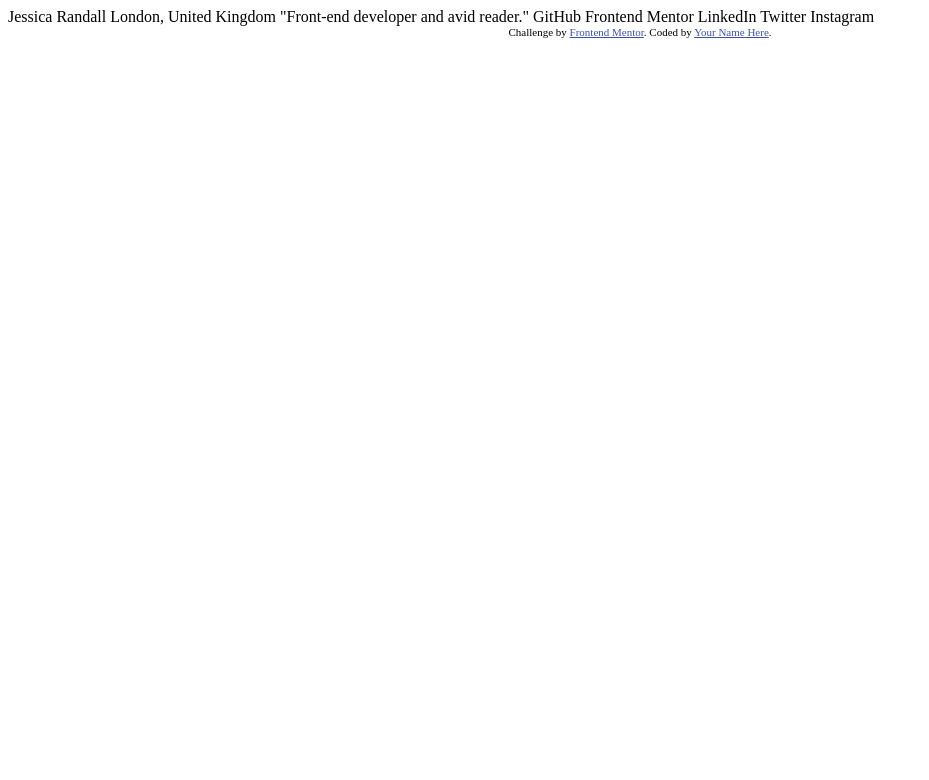
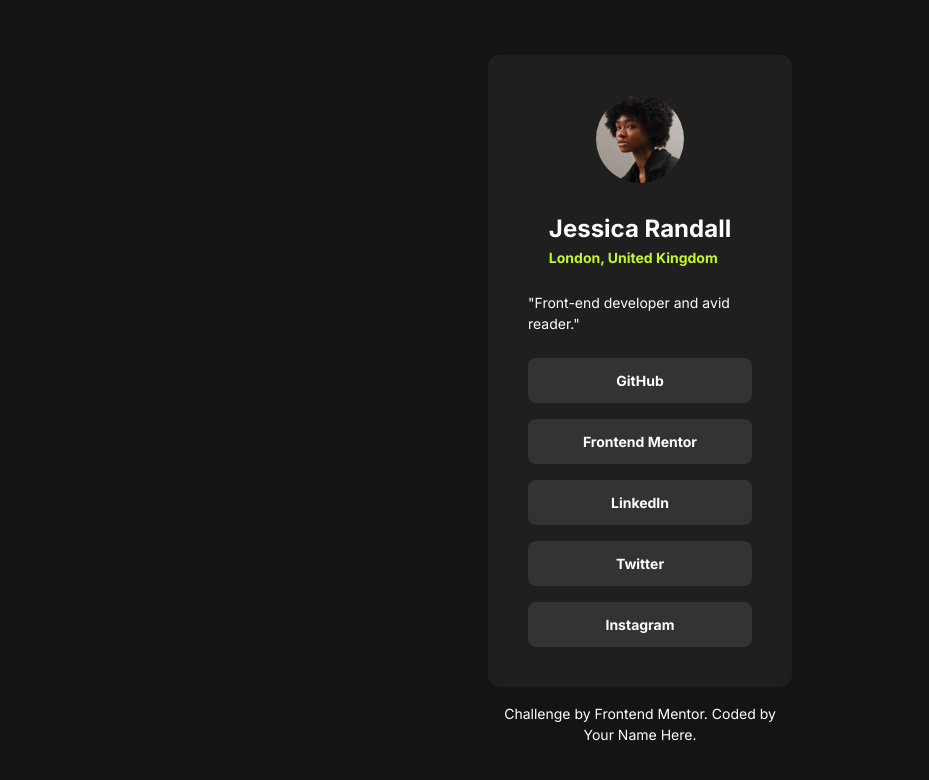
Before and after one commit to sepehrsylvanus/socialLinks-frontEndMentor, a plain HTML site: page index.html in a window 1280 px wide. Shown: the whole page, without its empty margins (0-929 px from the left). Drawn offline with Linux system fonts and the light colour scheme.

Commit message:
complete card

```diff
--- a/index.html
+++ b/index.html
@@ -1,34 +1,65 @@
 <!DOCTYPE html>
 <html lang="en">
   <head>
-  <meta charset="UTF-8">
-  <meta name="viewport" content="width=device-width, initial-scale=1.0"> <!-- displays site properly based on user's device -->
+    <meta charset="UTF-8" />
+    <meta name="viewport" content="width=device-width, initial-scale=1.0" />
 
-  <link rel="icon" type="image/png" sizes="32x32" href="./assets/images/favicon-32x32.png">
-
+    <link
+      rel="icon"
+      type="image/png"
+      sizes="32x32"
+      href="./assets/images/favicon-32x32.png"
+    />
+    <link rel="stylesheet" href="style.css" />
     <title>Frontend Mentor | Social links profile</title>
-
-  <!-- Feel free to remove these styles or customise in your own stylesheet 👍 -->
-  <style>
-    .attribution { font-size: 11px; text-align: center; }
-    .attribution a { color: hsl(228, 45%, 44%); }
-  </style>
   </head>
   <body>
+    <div style="max-width: 304px">
+      <div class="card">
+        <div class="avatar" style="text-align: center">
+          <img
+            src="/assets/images/avatar-jessica.jpeg"
+            width="88"
+            height="88"
+            style="border-radius: 50%"
+            alt="avatar"
+          />
+        </div>
+        <div class="title">
+          <p class="preset1">Jessica Randall</p>
+          <p class="preset2 text-green">London, United Kingdom</p>
+        </div>
+        <div class="bio">
+          <p>"Front-end developer and avid reader."</p>
+        </div>
 
-  Jessica Randall
-  London, United Kingdom
-  "Front-end developer and avid reader."
-
-  GitHub
-  Frontend Mentor
-  LinkedIn
-  Twitter
-  Instagram
+        <ul class="links">
+          <li class="btn">
+            <a class="preset2" href="#">GitHub</a>
+          </li>
+          <li class="btn">
+            <a class="preset2" href="#">Frontend Mentor</a>
+          </li>
+          <li class="btn">
+            <a class="preset2" href="#">LinkedIn</a>
+          </li>
+          <li class="btn">
+            <a class="preset2" href="#">Twitter</a>
+          </li>
+          <li class="btn">
+            <a class="preset2" href="#">Instagram</a>
+          </li>
+        </ul>
+      </div>
 
       <div class="attribution">
-    Challenge by <a href="https://www.frontendmentor.io?ref=challenge" target="_blank">Frontend Mentor</a>.
-    Coded by <a href="#">Your Name Here</a>.
+        <p>
+          Challenge by
+          <a href="https://www.frontendmentor.io?ref=challenge" target="_blank"
+            >Frontend Mentor</a
+          >. Coded by <a href="#">Your Name Here</a>.
+        </p>
+      </div>
     </div>
   </body>
 </html>
--- /dev/null
+++ b/style.css
@@ -0,0 +1,93 @@
+@import url("https://fonts.googleapis.com/css2?family=Inter:ital,opsz,wght@0,14..32,100..900;1,14..32,100..900&display=swap");
+
+:root {
+  --color-grey-900: #141414;
+  --color-grey-800: #1f1f1f;
+  --color-grey-700: #333333;
+  --color-green: #c4f82a;
+  --color-white: #ffffff;
+  --space-50: 4px;
+  --space-100: 8px;
+  --space-150: 12px;
+  --space-200: 16px;
+  --space-300: 24px;
+  --space-500: 40px;
+}
+
+* {
+  margin: 0;
+  padding: 0;
+  box-sizing: border-box;
+  font-family: "Inter", sans-serif;
+}
+
+body {
+  height: 100vh;
+  display: grid;
+  place-content: center;
+  background-color: var(--color-grey-900);
+}
+p {
+  font-size: 14px;
+  line-height: 150%;
+  letter-spacing: 0;
+  color: var(--color-white);
+}
+a {
+  text-decoration: none;
+  color: var(--color-white);
+}
+
+.text-green {
+  color: var(--color-green);
+}
+.preset1 {
+  font-size: 24px;
+  line-height: 150%;
+  letter-spacing: 0;
+  font-weight: bold;
+}
+.preset2 {
+  font-size: 14px;
+  line-height: 150%;
+  letter-spacing: 0;
+  font-weight: bold;
+}
+.card {
+  width: fit-content;
+  border-radius: 12px;
+  padding: var(--space-500);
+  display: flex;
+  flex-direction: column;
+  align-items: center;
+  gap: var(--space-300);
+  background-color: var(--color-grey-800);
+}
+.links {
+  display: flex;
+  flex-direction: column;
+  gap: var(--space-200);
+  align-items: center;
+  list-style: none;
+  width: 100%;
+}
+.btn {
+  border-radius: 8px;
+  padding: 12px;
+  background-color: var(--color-grey-700);
+  width: 100%;
+  text-align: center;
+  transition: all 0.3s ease;
+}
+
+.btn:hover {
+  background-color: var(--color-green);
+}
+.btn:hover a {
+  color: var(--color-grey-900);
+}
+.attribution {
+  text-align: center;
+  width: 100%;
+  margin-top: 1em;
+}
```
Lines whose indentation alone changed are shown as unchanged.
